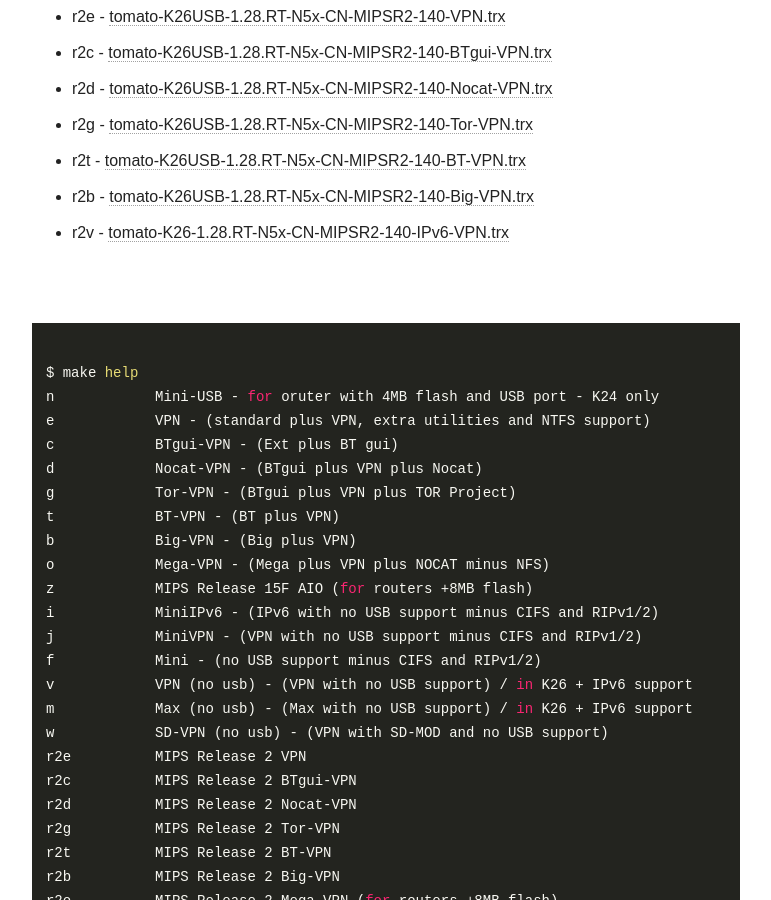
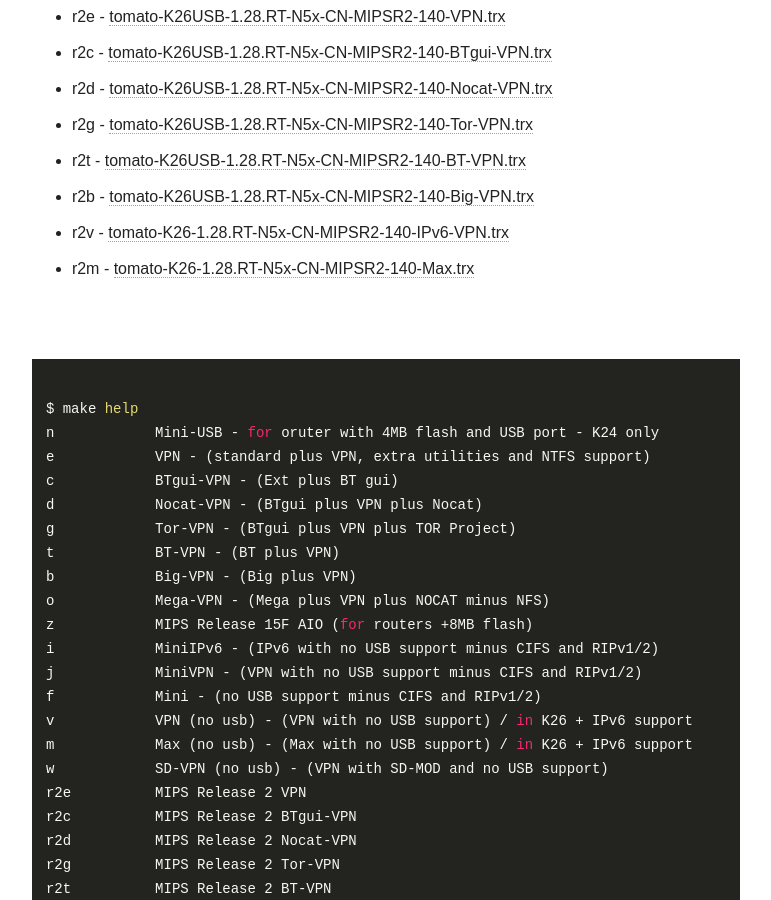
Before and after one commit to oglopss/tomato-ci-ctf-jekyll, a Jekyll site: the page built from index.html, in a window 1280 px wide and 900 px high, scrolled down 631 px. Shown: the whole window, without its empty margins (254-1025 px from the left). Built offline with Jekyll 4.4.1, drawn with Linux system fonts in a browser that asks for light colours; nearby versions of some CDN libraries.

Commit message:
Travis build 3 r2m pushed to gh-pages

```diff
--- a/_data/ss.yml
+++ b/_data/ss.yml
@@ -7,3 +7,4 @@
   - 0004 r2g tomato-K26USB-1.28.RT-N5x-CN-MIPSR2-140-Tor-VPN.trx
   - 0009 r2v tomato-K26-1.28.RT-N5x-CN-MIPSR2-140-IPv6-VPN.trx
   - 0006 r2b tomato-K26USB-1.28.RT-N5x-CN-MIPSR2-140-Big-VPN.trx
+  - 0010 r2m tomato-K26-1.28.RT-N5x-CN-MIPSR2-140-Max.trx
```
Also changed, not shown: 1 other file.
